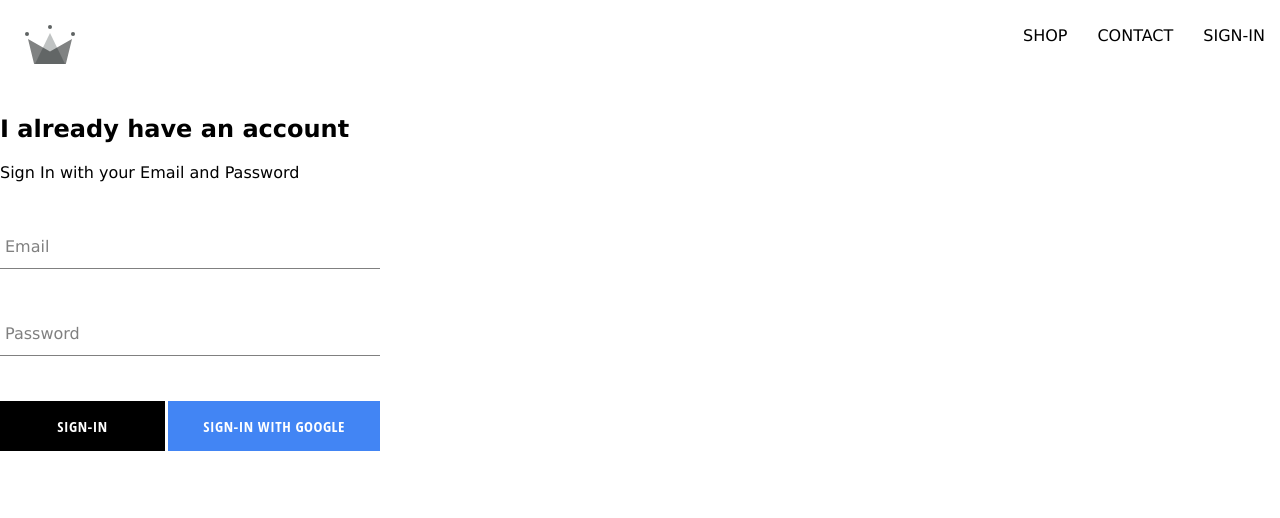
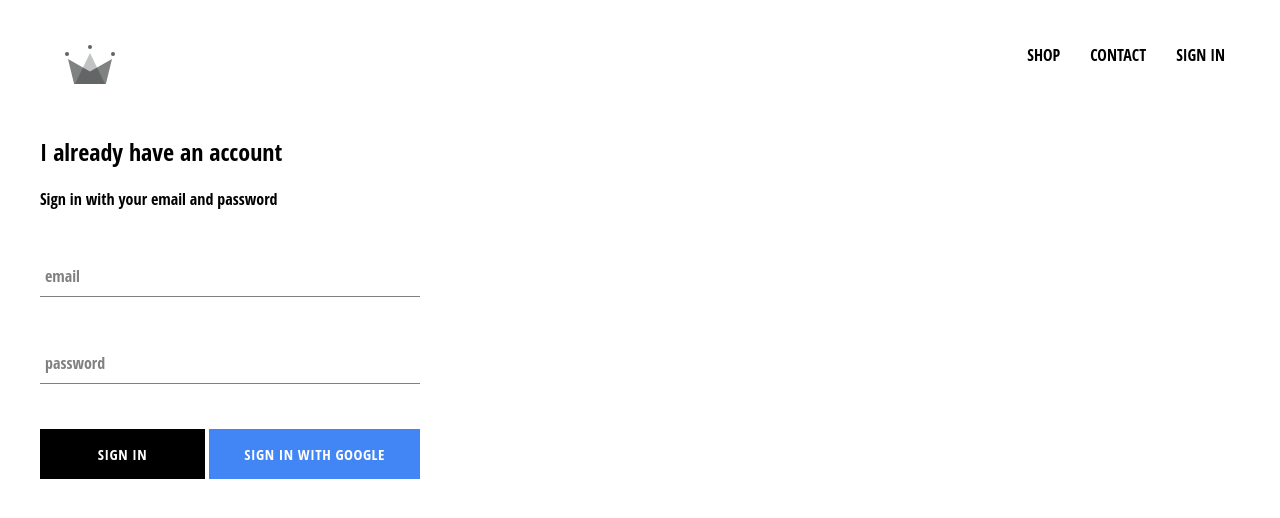
Before and after one commit to Shrirang-Rajguru/crwn-clothing, a React (Create React App) app: page /signin in a window 1280 px wide. Shown: the top 518 px of the page. Built offline with nearby package versions, Linux system fonts and the light colour scheme; no server answers.

Commit message:
Integrated Google Firebase, created Sign in and Sign Out pages and functionalities

```diff
--- a/src/App.css
+++ b/src/App.css
@@ -1,11 +1,13 @@
-body{
-    font-family: 'Lucida Sans Regular';
-    padding: 20px,60px;
-}
-a{
+body {
+    font-family: 'Open Sans Condensed';
+    padding: 20px 40px;
+  }
+
+  a {
     text-decoration: none;
     color: black;
-}
-*{
+  }
+
+  * {
     box-sizing: border-box;
-}
+  }
--- a/src/App.js
+++ b/src/App.js
@@ -1,37 +1,41 @@
 import React from 'react';
+import { Switch, Route } from 'react-router-dom';
+
 import './App.css';
-import {Switch,Route} from 'react-router-dom';
+
 import HomePage from './pages/homepage/homepage.component';
 import ShopPage from './pages/shop/shop.component';
+import SignInAndSignUpPage from './pages/sign-in and sign-up/sign-in and sign-up.component';
 import Header from './components/header/header.component';
-import SignInAndSignUpPage from './pages/sign-in and sign-up/sign-in and sign-up.component';
-import {auth} from './firebase/firebase.utils';
+import { auth } from './firebase/firebase.utils';
 
-class  App extends React.Component {
-  constructor(){
+class App extends React.Component {
+  constructor() {
     super();
-    this.state={
-      currentUser:null
-    }
+
+    this.state = {
+      currentUser: null
+    };
   }
 
-  unsubscribeFromAuth = null
+  unsubscribeFromAuth = null;
 
-  componentDidMount(){
+  componentDidMount() {
     this.unsubscribeFromAuth = auth.onAuthStateChanged(user => {
-      this.setState({currentUser: user});
+      this.setState({ currentUser: user });
+
       console.log(user);
     });
   }
 
-  componentWillUnmount(){
+  componentWillUnmount() {
     this.unsubscribeFromAuth();
   }
 
-  render(){
+  render() {
     return (
       <div>
-      <Header currentUser={this.currentUser}/>
+        <Header currentUser={this.state.currentUser} />
         <Switch>
           <Route exact path='/' component={HomePage} />
           <Route path='/shop' component={ShopPage} />
--- a/src/components/custom-button/custom-button.styles.scss
+++ b/src/components/custom-button/custom-button.styles.scss
@@ -19,11 +19,12 @@
     color: black;
     border: 1px solid black;
   }
-    &.google-sign-in{
+
+  &.google-sign-in {
     background-color: #4285f4;
     color: white;
 
-      &:hover{
+    &:hover {
       background-color: #357ae8;
       border: none;
     }
--- a/src/components/form-input/form-input.styles.scss
+++ b/src/components/form-input/form-input.styles.scss
@@ -45,7 +45,7 @@ $main-color: black;
     pointer-events: none;
     left: 5px;
     top: 10px;
-    transition: 200ms ease all;
+    transition: 300ms ease all;
 
     &.shrink {
       @include shrinkLabel();
--- a/src/components/header/header.component.jsx
+++ b/src/components/header/header.component.jsx
@@ -1,14 +1,16 @@
 import React from 'react';
 import { Link } from 'react-router-dom';
-import { ReactComponent as Logo } from '../../assets/crown.svg';
-import './header.styles.scss';
+
 import { auth } from '../../firebase/firebase.utils';
 
+import { ReactComponent as Logo } from '../../assets/crown.svg';
+
+import './header.styles.scss';
 
 const Header = ({ currentUser }) => (
   <div className='header'>
-        <Link className='logo-container' to="/">
-            <Logo className='logo'></Logo>
+    <Link className='logo-container' to='/'>
+      <Logo className='logo' />
     </Link>
     <div className='options'>
       <Link className='option' to='/shop'>
@@ -17,15 +19,17 @@ const Header = ({ currentUser }) => (
       <Link className='option' to='/shop'>
         CONTACT
       </Link>
-            {
-                currentUser ?
-                <div className='option' onClick={ ()=> auth.signOut() }>
-                    SIGN-OUT
+      {currentUser ? (
+        <div className='option' onClick={() => auth.signOut()}>
+          SIGN OUT
         </div>
-                :
-                <Link className='option' to='/signin'> SIGN-IN </Link>
-            }
+      ) : (
+        <Link className='option' to='/signin'>
+          SIGN IN
+        </Link>
+      )}
     </div>
   </div>
 );
+
 export default Header;
--- a/src/components/sign-in/sign-in.component.jsx
+++ b/src/components/sign-in/sign-in.component.jsx
@@ -1,53 +1,67 @@
 import React from 'react';
-import './sign-in.styles.scss';
+
 import FormInput from '../form-input/form-input.component';
 import CustomButton from '../custom-button/custom-button.component';
 
 import { signInWithGoogle } from '../../firebase/firebase.utils';
 
-class SignIn extends React.Component{
-    constructor(props){
+import './sign-in.styles.scss';
+
+class SignIn extends React.Component {
+  constructor(props) {
     super(props);
 
-        this.state={
+    this.state = {
       email: '',
       password: ''
-        }
+    };
   }
 
-    handleSubmit= event =>{
-        event.prevenDefault();
-        this.setState({ email:'',password:'' })
-    }
+  handleSubmit = event => {
+    event.preventDefault();
 
-    handleChange = event =>{
-        const { value,name } = event.target;
-        this.setState({ [name]:value })
-    }
+    this.setState({ email: '', password: '' });
+  };
 
-    render(){
-        return(
+  handleChange = event => {
+    const { value, name } = event.target;
+
+    this.setState({ [name]: value });
+  };
+
+  render() {
+    return (
       <div className='sign-in'>
-                <h2>
-                    I already have an account
-                </h2>
-                <span>
-                    Sign In with your Email and Password
-                </span>
-                <form onSubmit={ this.handleSubmit }>
-                    <FormInput name='email' type='email' value={this.state.email} handleChange={this.handleChange} label="Email" required></FormInput>
+        <h2>I already have an account</h2>
+        <span>Sign in with your email and password</span>
 
-                    <FormInput name='password' type='password' value={this.state.password} handleChange={this.handleChange} label="Password" required></FormInput>
+        <form onSubmit={this.handleSubmit}>
+          <FormInput
+            name='email'
+            type='email'
+            handleChange={this.handleChange}
+            value={this.state.email}
+            label='email'
+            required
+          />
+          <FormInput
+            name='password'
+            type='password'
+            value={this.state.password}
+            handleChange={this.handleChange}
+            label='password'
+            required
+          />
           <div className='buttons'>
-                    <CustomButton type='submit' >SIGN-IN</CustomButton>
-
-                    <CustomButton onClick={ signInWithGoogle } isGoogleSignIn>
-                        SIGN-IN WITH GOOGLE
+            <CustomButton type='submit'> Sign in </CustomButton>
+            <CustomButton onClick={signInWithGoogle} isGoogleSignIn>
+              Sign in with Google
             </CustomButton>
           </div>
         </form>
       </div>
-        )
+    );
   }
 }
+
 export default SignIn;
--- a/src/pages/sign-in and sign-up/sign-in and sign-up.component.jsx
+++ b/src/pages/sign-in and sign-up/sign-in and sign-up.component.jsx
@@ -8,4 +8,4 @@ const SignInAndSignUpPage = () =>(
         <SignIn />
     </div>
 );
-export default SignInAndSignUpPage
+export default SignInAndSignUpPage;
```
Also changed, not shown: src/components/custom-button/custom-button.component.jsx (+9 -5 lines), src/components/form-input/form-input.component.jsx (+15 -11 lines), src/components/sign-in/sign-in.styles.scss (+7 -7 lines), src/components/header/header.styles.scss (indentation only). Lines whose indentation alone changed are shown as unchanged.
